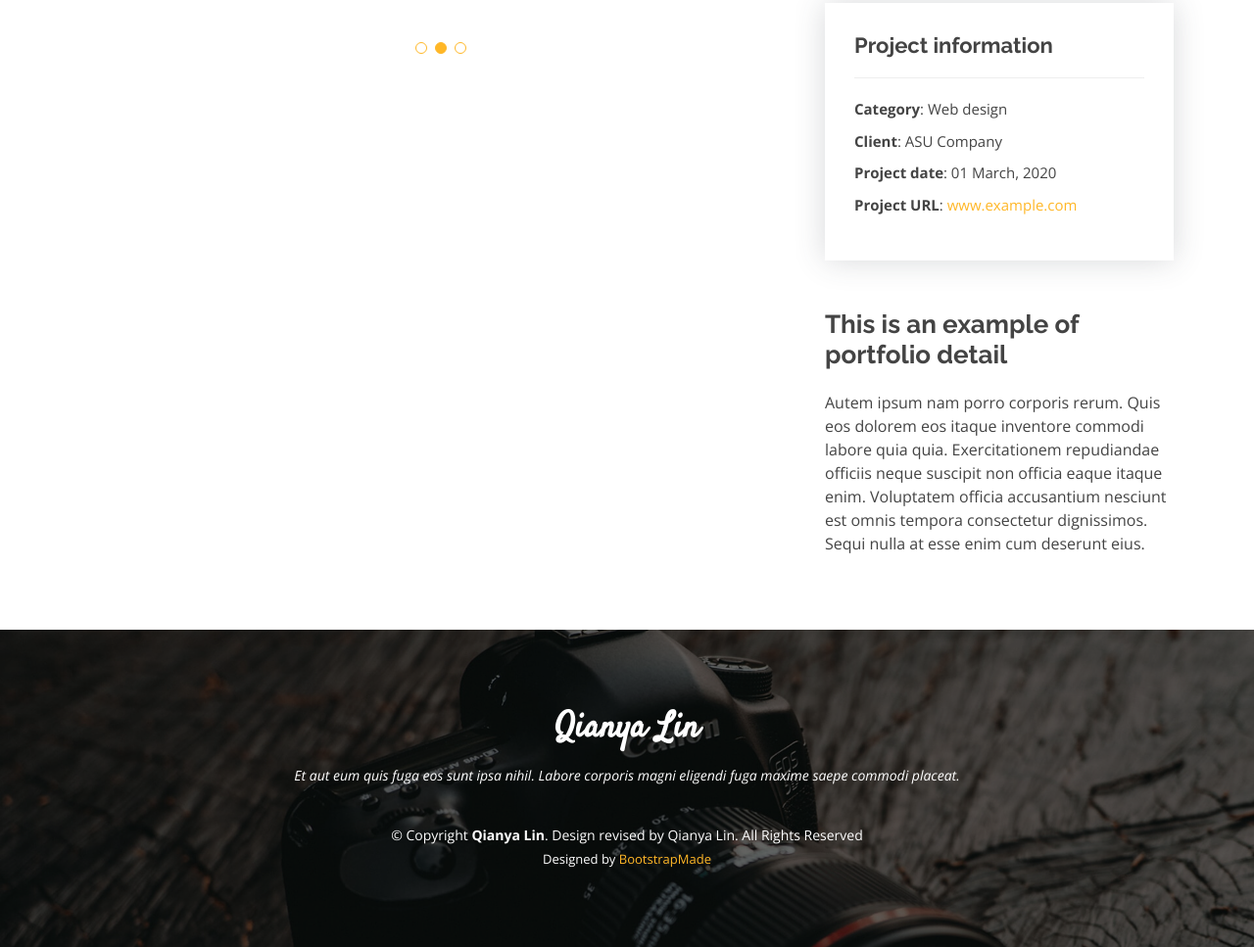
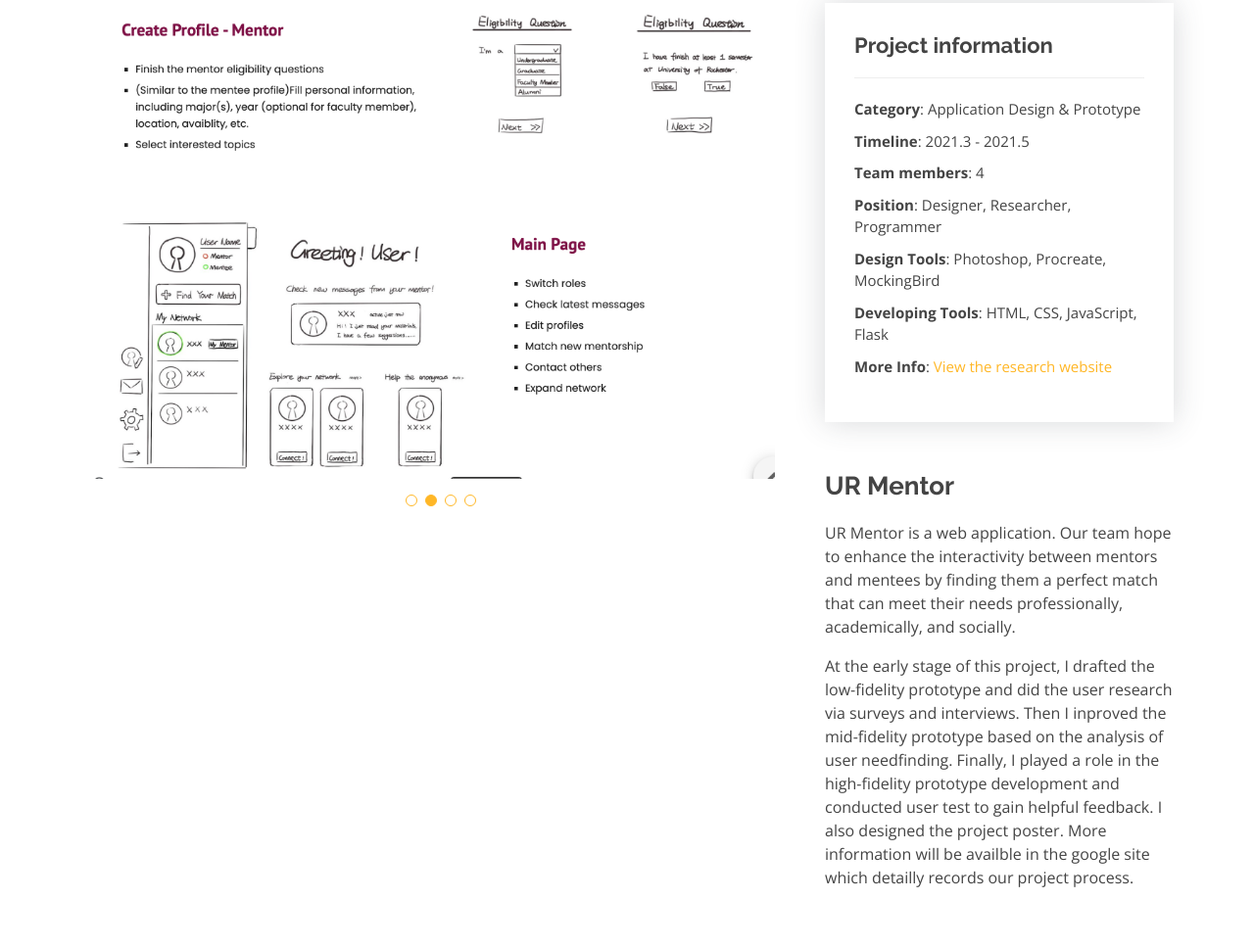
Before and after one commit to EnyaLQY/digital_portfolio, a plain HTML site: page portfolio_details_urmentor.html in a window 1280 px wide. Shown: the part 184-1151 px from the top of the page at 98% size. Drawn offline with nearby package versions, Linux system fonts and the light colour scheme.

Commit message:
add ur mentor

```diff
--- a/portfolio_details_urmentor.html
+++ b/portfolio_details_urmentor.html
@@ -82,15 +82,19 @@
               <div class="swiper-wrapper align-items-center">
 
                 <div class="swiper-slide">
-                  <img src="" alt="">
+                  <img src="assets/img/portfolio/urmentor/urmentor2.png" alt="">
                 </div>
 
                 <div class="swiper-slide">
-                  <img src="" alt="">
+                  <img src="assets/img/portfolio/urmentor/urmentor4.png" alt="">
                 </div>
 
                 <div class="swiper-slide">
-                  <img src="" alt="">
+                  <img src="assets/img/portfolio/urmentor/urmentor5.png" alt="">
+                </div>
+
+                <div class="swiper-slide">
+                  <img src="assets/img/portfolio/urmentor/urmentor3.png" alt="">
                 </div>
 
               </div>
@@ -102,16 +106,24 @@
             <div class="portfolio-info">
               <h3>Project information</h3>
               <ul>
-                <li><strong>Category</strong>: Web design</li>
-                <li><strong>Client</strong>: ASU Company</li>
-                <li><strong>Project date</strong>: 01 March, 2020</li>
-                <li><strong>Project URL</strong>: <a href="#">www.example.com</a></li>
+                <li><strong>Category</strong>: Application Design & Prototype</li>
+                <li><strong>Timeline</strong>: 2021.3 - 2021.5</li>
+                <li><strong>Team members</strong>: 4</li>
+                <li><strong>Position</strong>: Designer, Researcher, Programmer</li>
+                <li><strong>Design Tools</strong>: Photoshop, Procreate, MockingBird</li>
+                <li><strong>Developing Tools</strong>: HTML, CSS, JavaScript, Flask</li>
+                <li><strong>More Info</strong>: <a href="https://sites.google.com/u.rochester.edu/urmentor/home">View the research website</a></li>
               </ul>
             </div>
             <div class="portfolio-description">
-              <h2>This is an example of portfolio detail</h2>
+              <h2>UR Mentor</h2>
               <p>
-                Autem ipsum nam porro corporis rerum. Quis eos dolorem eos itaque inventore commodi labore quia quia. Exercitationem repudiandae officiis neque suscipit non officia eaque itaque enim. Voluptatem officia accusantium nesciunt est omnis tempora consectetur dignissimos. Sequi nulla at esse enim cum deserunt eius.
+                UR Mentor is a web application. Our team hope to enhance the interactivity between mentors and mentees by finding them a perfect match that can meet their needs professionally, academically, and socially.
+              </p>
+              <p>
+                At the early stage of this project, I drafted the low-fidelity prototype and did the user research via surveys and interviews.
+                Then I inproved the mid-fidelity prototype based on the analysis of user needfinding. Finally, I played a role in the high-fidelity prototype development
+                and conducted user test to gain helpful feedback. I also designed the project poster. More information will be availble in the google site which detailly records our project process.
               </p>
             </div>
           </div>
```
Also changed, not shown: index.html (+16 -16 lines), portfolio_details_smartwheel.html (+1 -1 lines), assets/img/portfolio/urmentor/urmentor1.png (added), assets/img/portfolio/urmentor/urmentor2.png (added), assets/img/portfolio/urmentor/urmentor3.png (added), assets/img/portfolio/urmentor/urmentor4.png (added), assets/img/portfolio/urmentor/urmentor5.png (added), 5 other files.
